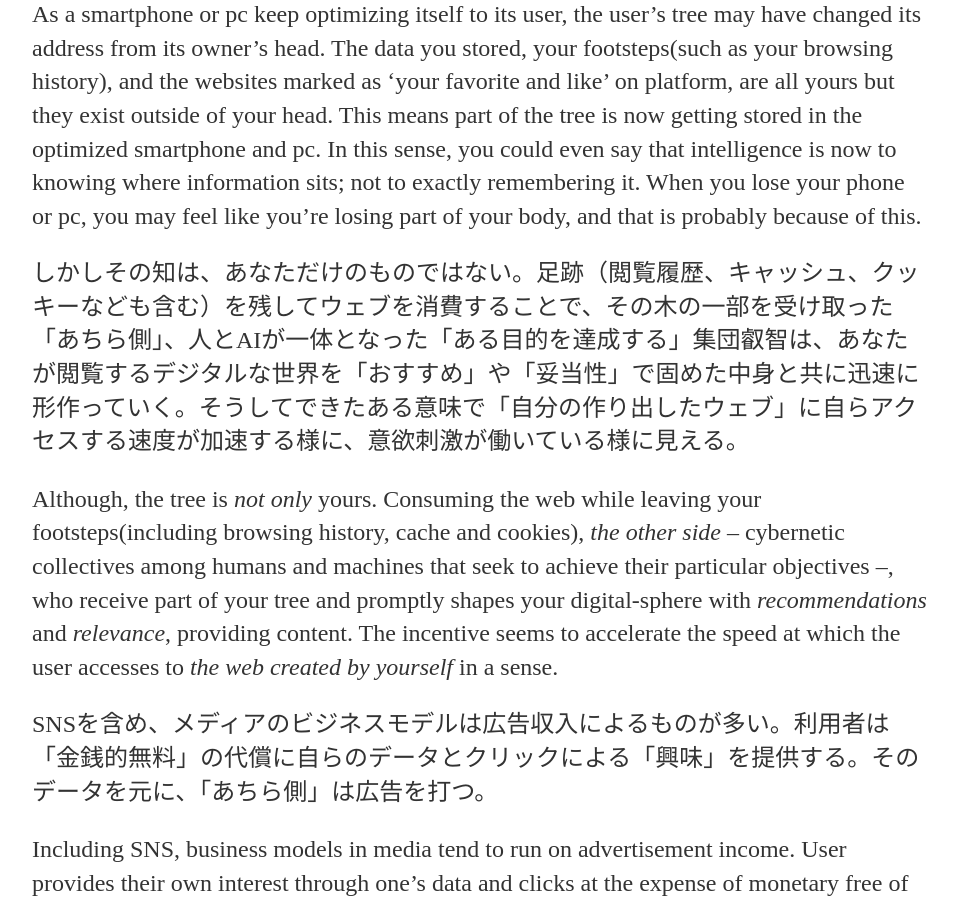
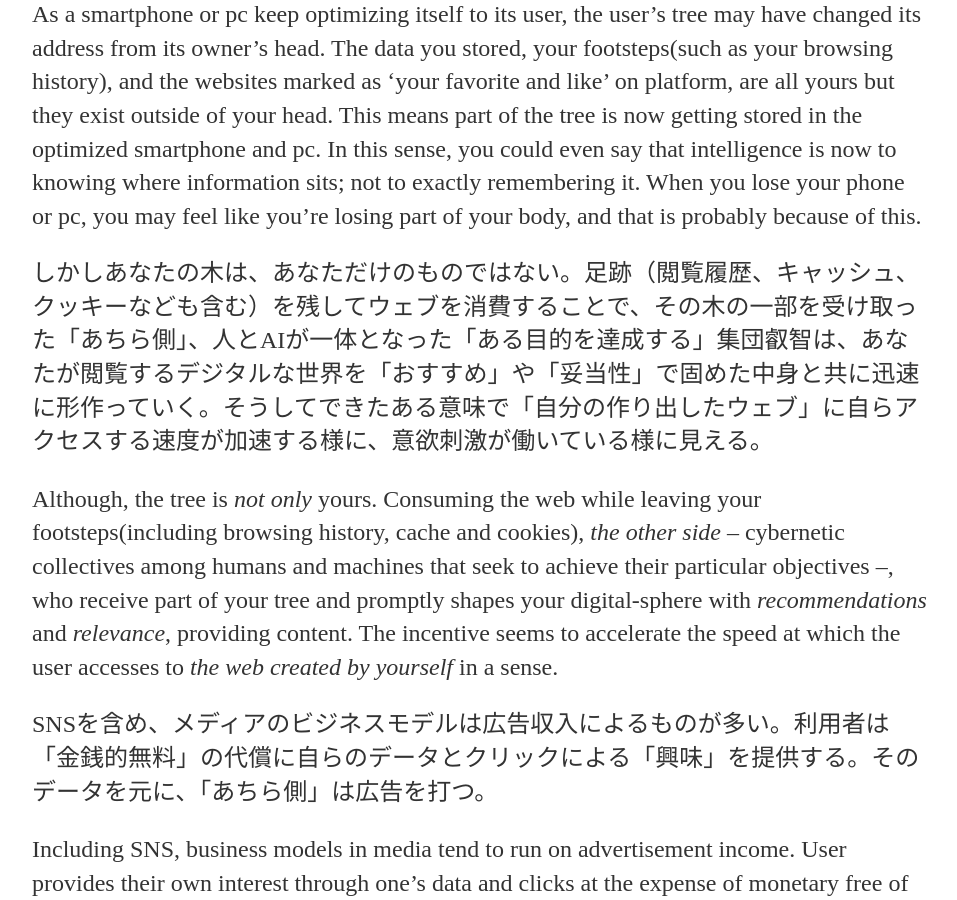
Before and after one commit to DaisukeMiyazaki/DaisukeMiyazaki.github.io, a Jekyll site: the page built from _posts/2020-04-04-RiseAndFall.md, in a window 1280 px wide and 900 px high, scrolled down 2714 px. Shown: the whole window, without its empty margins (160-1117 px from the left). Built offline with Jekyll 4.4.1, drawn with Linux system fonts in a browser that asks for light colours.

Commit message:
Updated content

```diff
--- a/_posts/2020-04-04-RiseAndFall.md
+++ b/_posts/2020-04-04-RiseAndFall.md
@@ -43,7 +43,7 @@ And now, you repeat a measurement of information without a physical bound, and y
 
 As a smartphone or pc keep optimizing itself to its user, the user's tree may have changed its address from its owner's head. The data you stored, your footsteps(such as your browsing history), and the websites marked as 'your favorite and like' on platform, are all yours but they exist outside of your head. This means part of the tree is now getting stored in the optimized smartphone and pc. In this sense, you could even say that intelligence is now to knowing where information sits; not to exactly remembering it. When you lose your phone or pc, you may feel like you're losing part of your body, and that is probably because of this.
 
-しかしその知は、あなただけのものではない。足跡（閲覧履歴、キャッシュ、クッキーなども含む）を残してウェブを消費することで、その木の一部を受け取った「あちら側」、人とAIが一体となった「ある目的を達成する」集団叡智は、あなたが閲覧するデジタルな世界を「おすすめ」や「妥当性」で固めた中身と共に迅速に形作っていく。そうしてできたある意味で「自分の作り出したウェブ」に自らアクセスする速度が加速する様に、意欲刺激が働いている様に見える。
+しかしあなたの木は、あなただけのものではない。足跡（閲覧履歴、キャッシュ、クッキーなども含む）を残してウェブを消費することで、その木の一部を受け取った「あちら側」、人とAIが一体となった「ある目的を達成する」集団叡智は、あなたが閲覧するデジタルな世界を「おすすめ」や「妥当性」で固めた中身と共に迅速に形作っていく。そうしてできたある意味で「自分の作り出したウェブ」に自らアクセスする速度が加速する様に、意欲刺激が働いている様に見える。
 
 Although, the tree is _not only_ yours. Consuming the web while leaving your footsteps(including browsing history, cache and cookies), _the other side_ -- cybernetic collectives among humans and machines that seek to achieve their particular objectives --, who receive part of your tree and promptly shapes your digital-sphere with _recommendations_ and _relevance_, providing content. The incentive seems to accelerate the speed at which the user accesses to _the web created by yourself_ in a sense.
 
```
